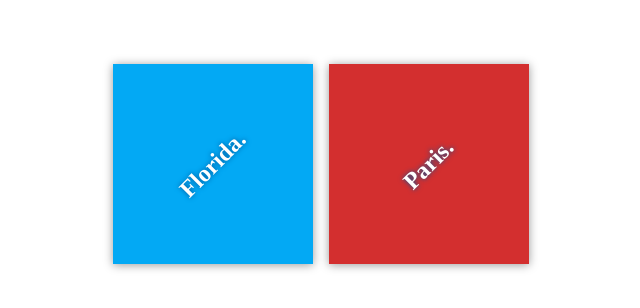
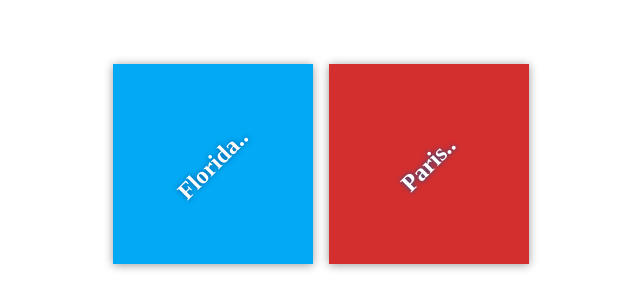
Before and after one commit to okyaysonmez1/okyaysonmez1, a plain HTML site: page index.html in a window 1280 px wide. Shown: the part 236-544 px from the top of the page, 319-959 px from the left. Drawn offline with Linux system fonts and the light colour scheme; files that its build step writes are made by us from their sources.

Commit message:
Style destinations

```diff
--- a/index.html
+++ b/index.html
@@ -11,11 +11,11 @@
     <div class="container">
         <div class="destination-container">
             <div class="destination" id="florida">
-                <h2>Florida.</h2>
+                <h2>Florida..</h2>
             </div>
 
             <div class="destination" id="paris">
-                <h2>Paris.</h2>
+                <h2>Paris..</h2>
             </div>
         </div>
     </div>
```
